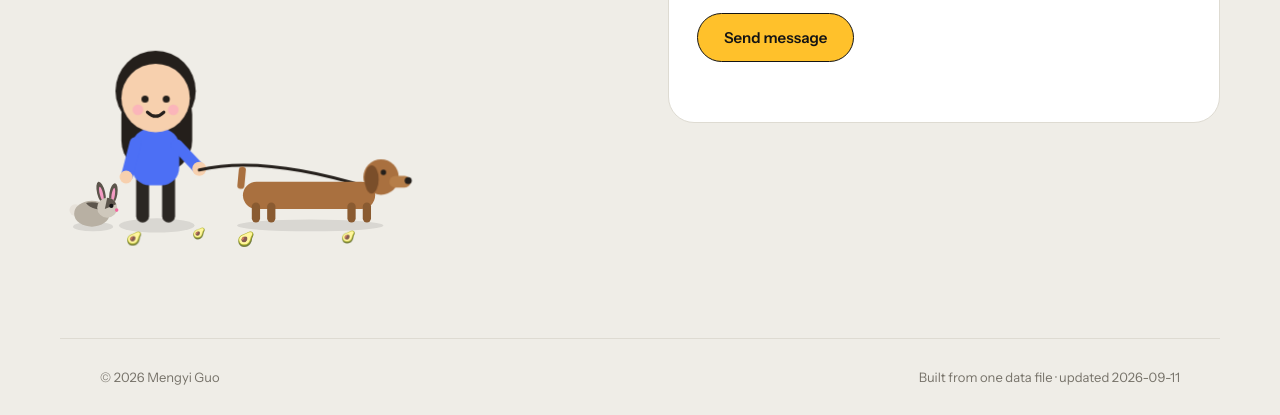
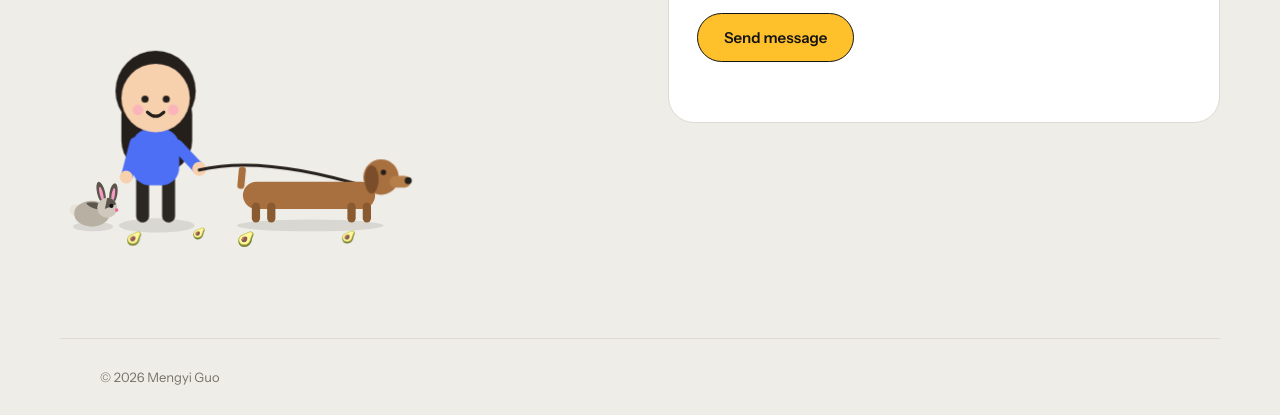
Before and after one commit to MengyiG/mengyig.github.io, a plain HTML site: page index.html in a window 1280 px wide. Shown: the part 7097-7512 px from the top of the page. Drawn offline with nearby package versions, Linux system fonts and the light colour scheme.

Commit message:
Remove not useful footer

```diff
--- a/assets/js/render.js
+++ b/assets/js/render.js
@@ -202,7 +202,6 @@
 
   /* ── Footer ── */
   fill('footer-name', '© ' + new Date().getFullYear() + ' ' + esc(P.identity.name));
-  fill('footer-meta', 'Built from one data file · updated ' + esc(P.meta.updated));
 
   /* ── Chat header ── */
   fill('chat-name', esc(P.ai.displayName));
--- a/index.html
+++ b/index.html
@@ -288,7 +288,6 @@
 
 <footer class="footer">
   <span data-bind="footer-name"></span>
-  <span class="footer-meta" data-bind="footer-meta"></span>
 </footer>
 
 <!-- ── Chat panel ─────────────────────────────────────────── -->
```
